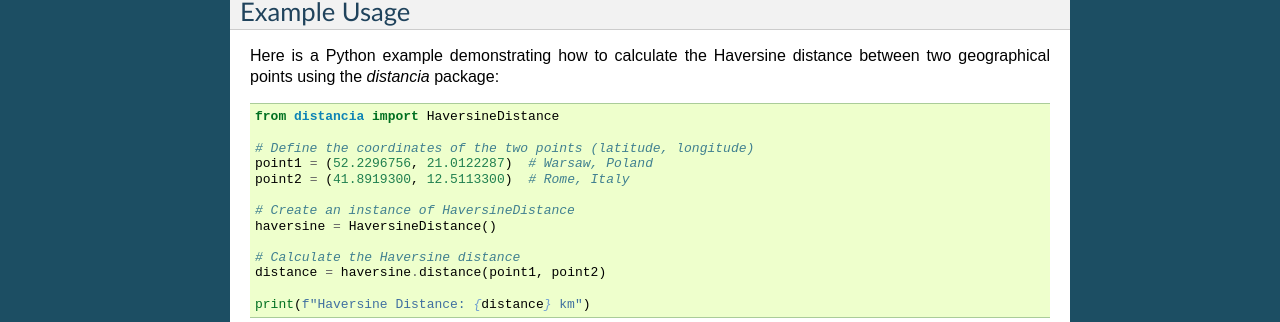
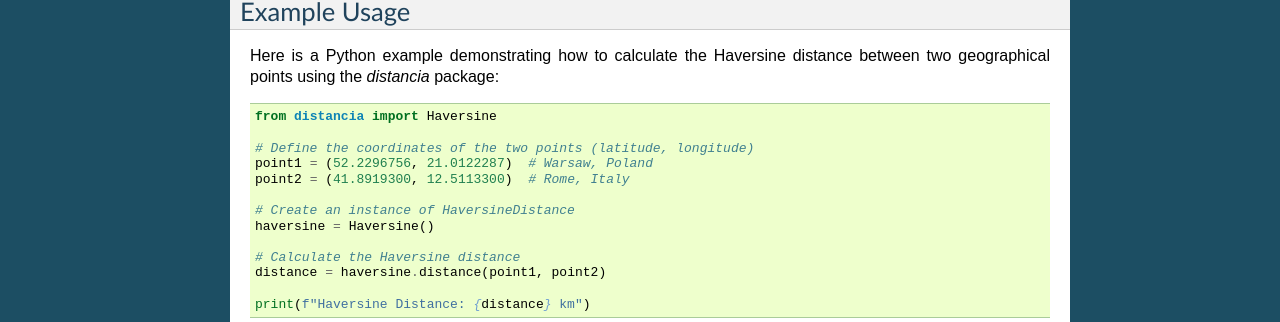
Before and after one commit to ym001/distancia, a Sphinx documentation site: the page built from docs/Haversine.rst, in a window 1280 px wide. Shown: the part 753-1075 px from the top of the page. Built offline with Sphinx 7.4.7, drawn with Linux system fonts in a browser that asks for light colours; pages that are not in the unit, such as notebooks, are missing from menus.

Commit message:
Update Haversine.rst

```diff
--- a/docs/Haversine.rst
+++ b/docs/Haversine.rst
@@ -38,14 +38,14 @@ Here is a Python example demonstrating how to calculate the Haversine distance b
 
 .. code-block:: python
 
-    from distancia import HaversineDistance
+    from distancia import Haversine
 
     # Define the coordinates of the two points (latitude, longitude)
     point1 = (52.2296756, 21.0122287)  # Warsaw, Poland
     point2 = (41.8919300, 12.5113300)  # Rome, Italy
 
     # Create an instance of HaversineDistance
-    haversine = HaversineDistance()
+    haversine = Haversine()
 
     # Calculate the Haversine distance
     distance = haversine.distance(point1, point2)
```
